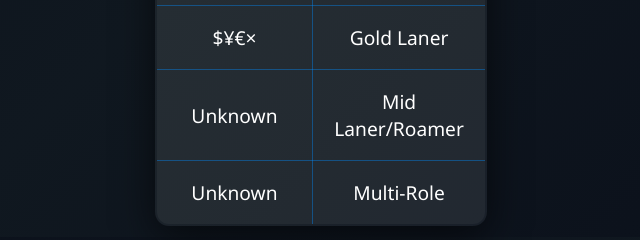
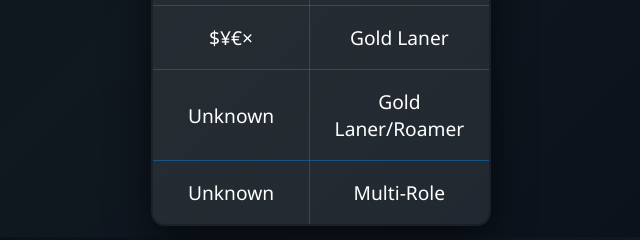
Before and after one commit to RAQKID/hsjxhajzjnanxvshzjajjkkkkk, a website: page public/teams/FeralEcho.html in a window 1280 px wide. Shown: the part 563-803 px from the top of the page, 319-959 px from the left. Drawn offline with Linux system fonts and the light colour scheme.

Commit message:
Update FeralEcho.html

```diff
--- a/public/teams/FeralEcho.html
+++ b/public/teams/FeralEcho.html
@@ -37,7 +37,7 @@
              </tr>
          <tr>
              <td>Unknown</td>
-             <td>Mid Laner/Roamer</td>
+             <td>Gold Laner/Roamer</td>
              </tr>
          <tr>
              <td>Unknown</td>
```
